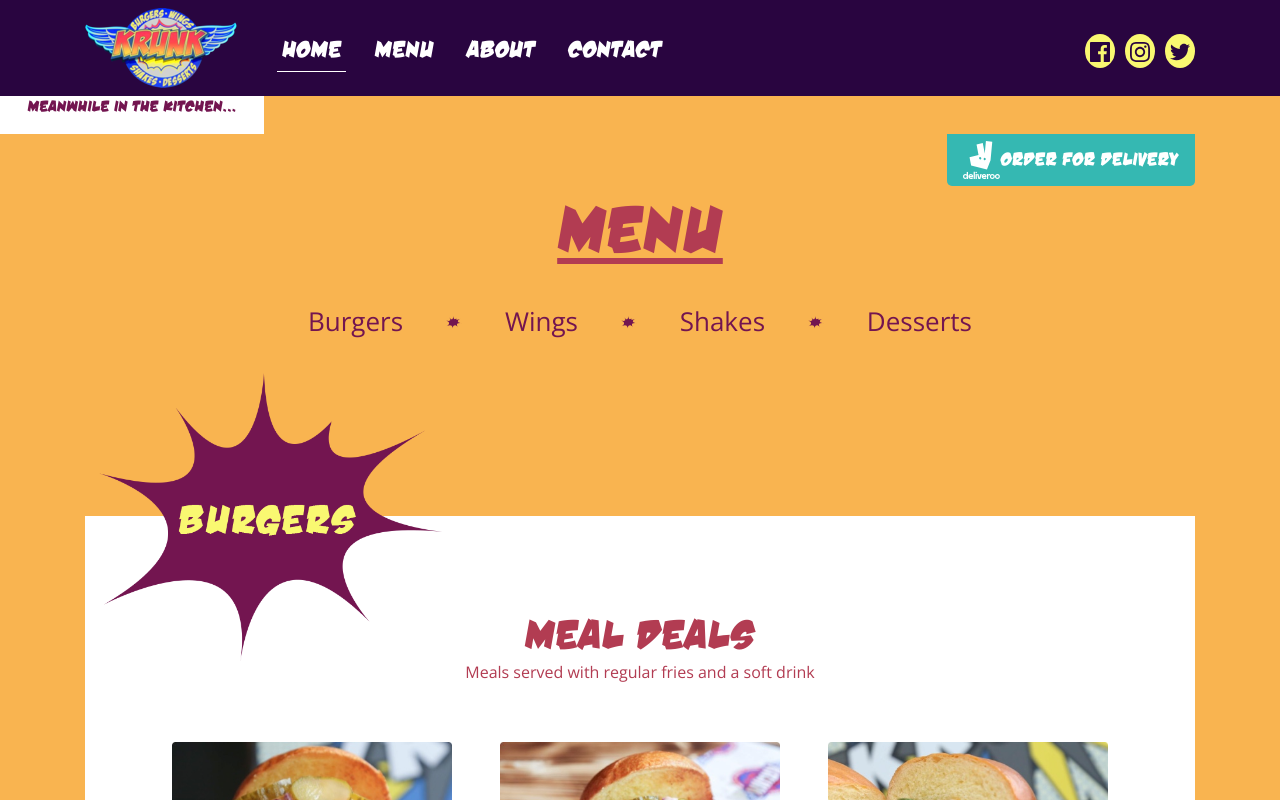
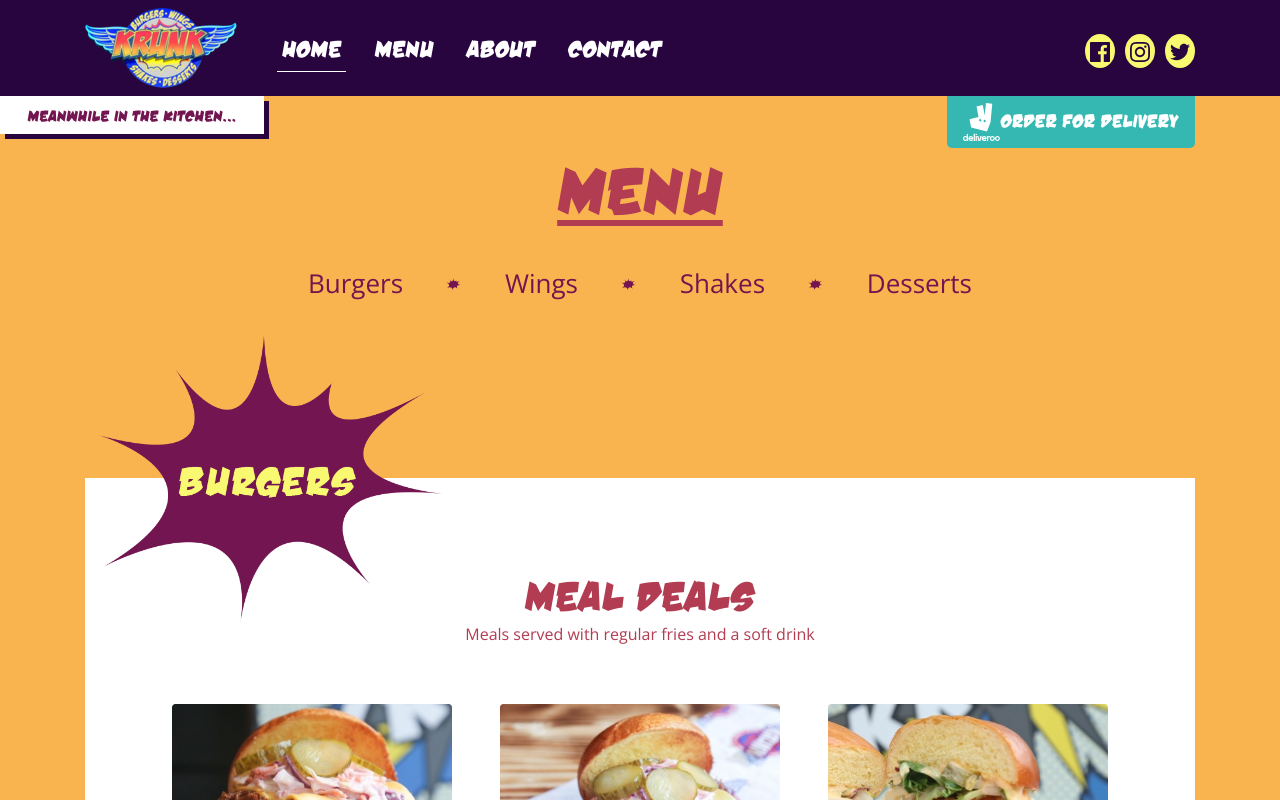
Before and after one commit to iamcstlouis/krunk-burgers-site, a Vue app: page /menu in a window 1280 px wide. Shown: the top 800 px of the page. Built offline with nearby package versions, Linux system fonts and the light colour scheme.

Commit message:
Adds and positions ComicText on Menu view

```diff
--- a/src/components/ComicText.vue
+++ b/src/components/ComicText.vue
@@ -12,19 +12,35 @@ export default {
 }
 </script>
 
-<style lang="scss" scoped>
+<style lang="scss">
 .comic-text {
-    background-color: #fff;
-    width: 26.4rem;
-    height: 3.8rem;
+    position: relative;
 
     .content-wrapper {
+        display: flex;
+        align-items: center;
+        justify-content: center;
 
         h3 {
             font-family: "dnk";
             font-size: 16px;
+            background-color: #fff;
             color: #731550;
+            width: 26.4rem;
+            height: 3.8rem;
+            z-index: 300;
+            padding-top: 1rem;
         }
+    }
+
+    &:after {
+        position: absolute;
+        content: "";
+        background-color: #290540;
+        width: 26.4rem;
+        height: 3.8rem;
+        left: .5rem;
+        top: .5rem;
     }
 }
 </style>
--- a/src/views/Menu.vue
+++ b/src/views/Menu.vue
@@ -1,7 +1,10 @@
 <template>
   <div class="menu">
-    <ComicText />
+
     <div class="container">
+      <!-- Comic Text -->
+      <ComicText />
+
       <!-- Deliveroo Widget -->
       <DeliverooWidget />
 
@@ -34,6 +37,7 @@ export default {
 
 <style lang="scss" scoped>
 .menu {
+  position: relative;
   background-color: #f9b450;
   padding-bottom: 12rem;
 
@@ -55,6 +59,16 @@ export default {
       }
     }
 
+    .comic-text {
+      position: absolute;
+      left: 0;
+      display: none;
+
+      @media (min-width: 576px) {
+        display: block;
+      }
+    }
+
     .deliveroo-widget {
       border-top-left-radius: 0;
       border-top-right-radius: 0;
```
